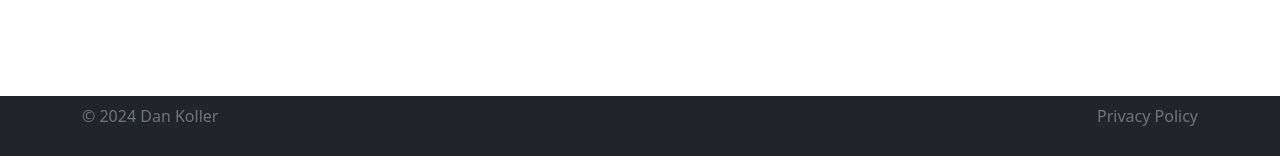
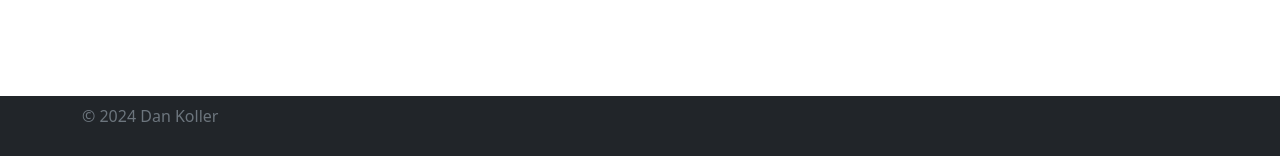
Before and after one commit to dikayx/exifex, a Flask app: page / in a window 1280 px wide. Shown: the part 644-800 px from the top of the page. Run offline with Flask 3, Linux system fonts and the light colour scheme; some libraries are stand-ins or nearby versions.

Commit message:
Removed privacy policy link

```diff
--- a/exifex/templates/base.html
+++ b/exifex/templates/base.html
@@ -84,11 +84,6 @@
                         >
                     </span>
                 </div>
-                <div>
-                    <span class="text-muted">
-                        <a href="/privacy" class="text-muted">Privacy Policy</a>
-                    </span>
-                </div>
             </div>
         </footer>
 
```
